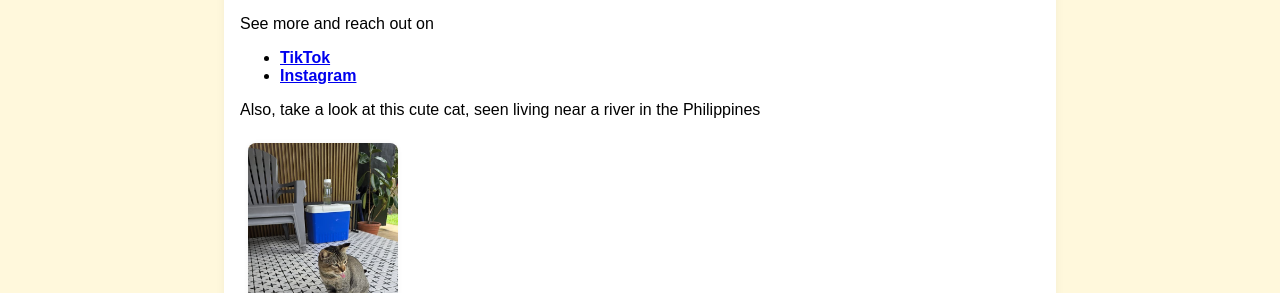
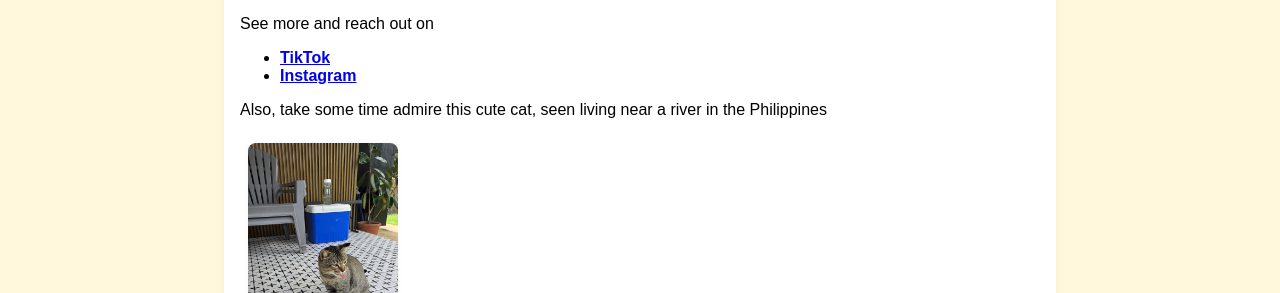
Before and after one commit to yensan57/flabbybeagle, a Jekyll site: the page built from about.md, in a window 1280 px wide. Shown: the part 171-464 px from the top of the page. Built offline with Jekyll 4.4.1, drawn with Linux system fonts in a browser that asks for light colours.

Commit message:
Update about.md

```diff
--- a/about.md
+++ b/about.md
@@ -12,6 +12,7 @@ See more and reach out on
 - **[Instagram](https://www.instagram.com/flabbybeagle)**
 
 
-Also, take a look at this cute cat, seen living near a river in the Philippines
+
+Also, take some time admire this cute cat, seen living near a river in the Philippines
 
 <img src="/assets/images/cat_placeholder_small.jpg" class="small-img" alt="cat_laguna_cavinti">
```
